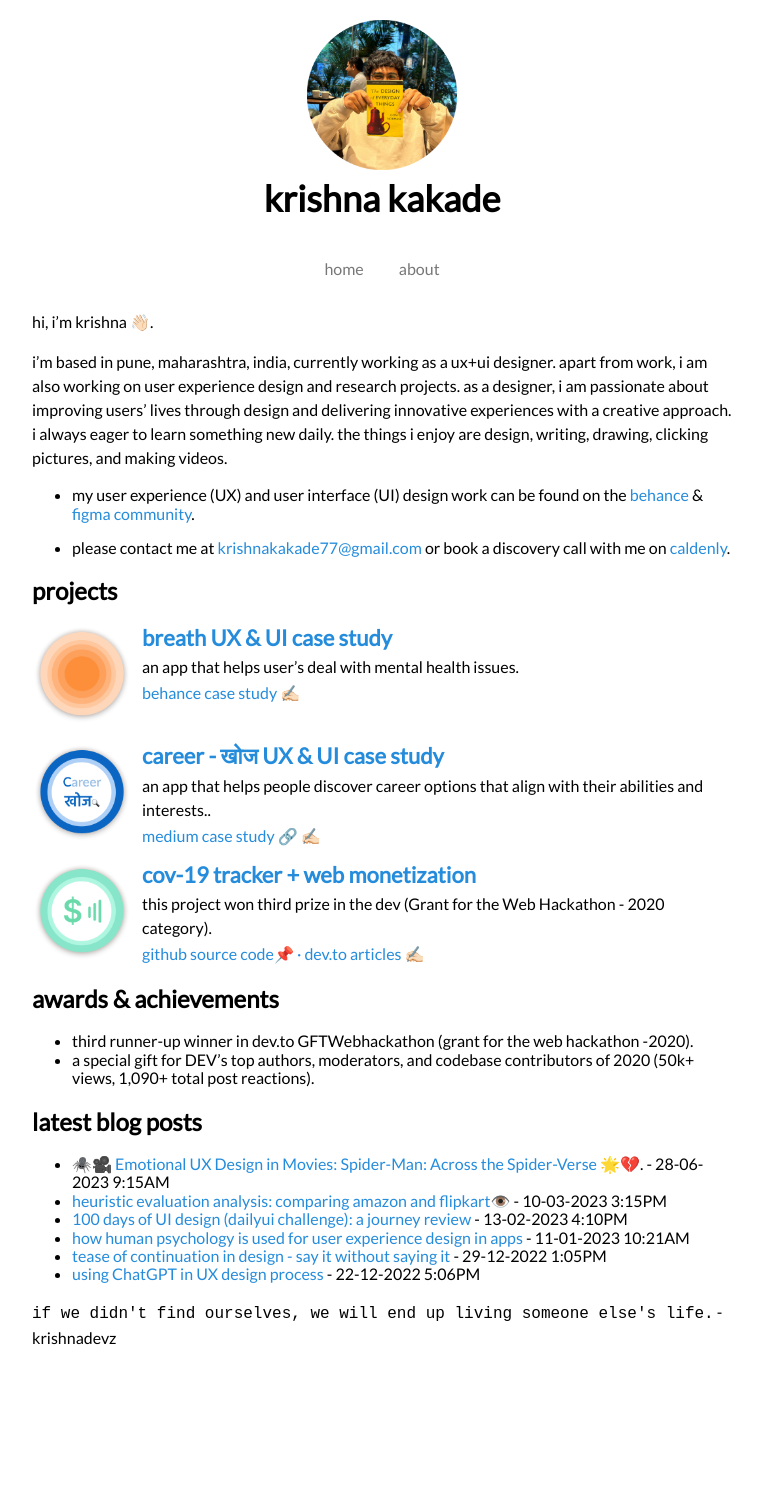
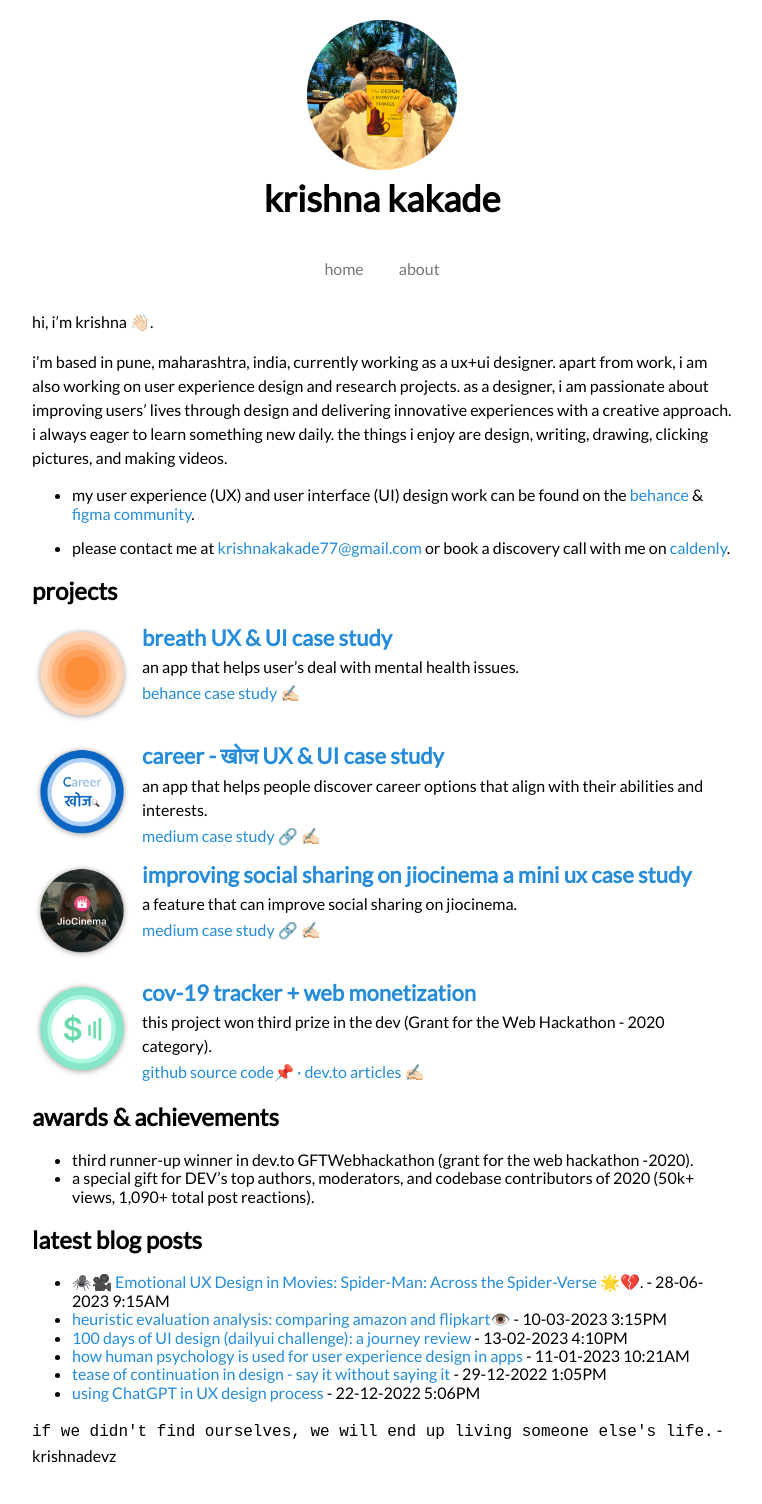
Before and after one commit to krishnadevz/krishnadevz.github.io, a Jekyll site: the page built from index.md, in a window 1280 px wide. Shown: the whole page, without its empty margins (258-1020 px from the left). Built offline with Jekyll 4.4.1, drawn with Linux system fonts in a browser that asks for light colours; nearby versions of some CDN libraries; before the commit the page ends 1386 px from its top, so only the background shows below that.

Commit message:
Update projects.yml

```diff
--- a/_data/projects.yml
+++ b/_data/projects.yml
@@ -11,7 +11,17 @@
 
 - title: career - खोज UX & UI case study
   img: Careerखोज.png
-  description: an app that helps people discover career options that align with their abilities and interests..
+  description: an app that helps people discover career options that align with their abilities and interests.
+  url: https://krishnakakade.medium.com/6eee50f0a0d9
+
+  category: project
+  links:
+    - name: medium case study 🔗 ✍🏻
+      url: https://medium.com/@krishnakakade/improving-social-sharing-on-jiocinema-a-mini-ux-case-study-72ef18d816f4
+
+- title: improving social sharing on jiocinema a mini ux case study
+  img: Jiocinema.png
+  description: a feature that can improve social sharing on jiocinema.
   url: https://krishnakakade.medium.com/6eee50f0a0d9
 
   category: project
```
